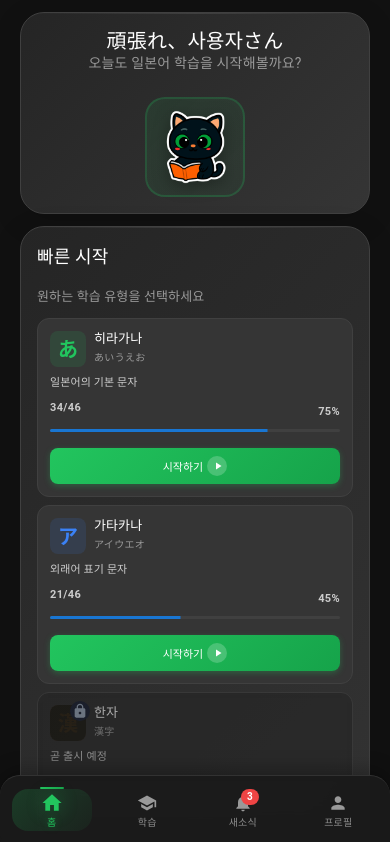
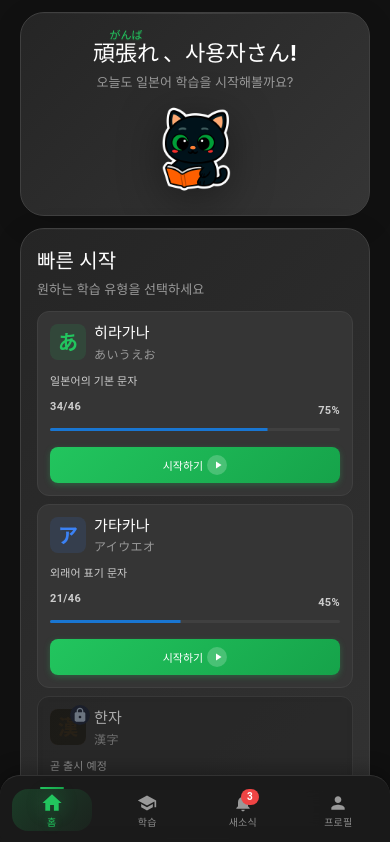
Before and after one commit to uhanuu/KokoroBridge, a Next.js app: page / in a window 390 px wide. Shown: the top 842 px of the page. Built offline with nearby package versions, Linux system fonts and the light colour scheme.

Commit message:
style: 환영 카드 영역 수정

```diff
--- a/src/app/page.module.css
+++ b/src/app/page.module.css
@@ -21,7 +21,7 @@
 }
 
 .card::before {
-  content: '';
+  content: "";
   position: absolute;
   top: 0;
   left: 0;
@@ -54,10 +54,56 @@
 }
 
 .greetingSubText {
-  color: var(--text-tertiary) !important;
-  font-size: 14px !important;
-  margin-bottom: 8px !important;
-  font-weight: 400 !important;
+  color: var(--text-tertiary);
+  font-size: 14px;
+  font-weight: 400;
+  margin: 0;
+  line-height: 1.3;
+  text-align: center;
+}
+
+/* 환영 텍스트 컨테이너 */
+.welcomeText {
+  display: flex;
+  flex-direction: column;
+  gap: 4px;
+  align-items: center;
+  text-align: center;
+}
+
+/* 후리가나 스타일링 */
+.greetingWithFurigana {
+  display: flex;
+  align-items: baseline;
+  justify-content: center;
+  gap: 4px;
+  margin: 0;
+  line-height: 1.8;
+  text-align: center;
+}
+
+.rubyText {
+  font-size: 28px;
+  font-weight: 700;
+  color: var(--text-primary);
+  line-height: 1.4;
+}
+
+.furigana {
+  font-size: 14px;
+  font-weight: 500;
+  color: var(--primary-500);
+  letter-spacing: 1px;
+  text-shadow: 0 1px 2px rgba(34, 197, 94, 0.3);
+  line-height: 1;
+  text-align: center;
+}
+
+.greetingRest {
+  font-size: 28px;
+  font-weight: 700;
+  color: var(--text-primary);
+  line-height: 1.4;
 }
 
 .greetingText {
@@ -70,20 +116,112 @@
 
 .characterContainer {
   position: relative;
-  width: 120px;
-  height: 120px;
+  width: 140px;
+  height: 140px;
   display: flex;
   align-items: center;
   justify-content: center;
-  background: linear-gradient(135deg, rgba(34, 197, 94, 0.1), rgba(34, 197, 94, 0.05));
-  border-radius: 20px;
-  border: 2px solid rgba(34, 197, 94, 0.2);
+  overflow: visible;
+  margin: -10px -10px -10px 0;
 }
 
 .characterImage {
-  border-radius: 16px;
+  border-radius: 20px;
   object-fit: cover;
-  filter: drop-shadow(0 4px 8px rgba(0, 0, 0, 0.3));
+  filter: drop-shadow(0 8px 20px rgba(0, 0, 0, 0.4));
+  transition: all 0.3s ease;
+  transform: scale(1.05);
+}
+
+.characterImage:hover {
+  transform: scale(1.08);
+  filter: drop-shadow(0 12px 24px rgba(0, 0, 0, 0.5));
+}
+
+/* 모바일 반응형 - 환영 카드 */
+@media (max-width: 768px) {
+  .welcomeContent {
+    gap: var(--space-md) !important;
+  }
+
+  .greetingWithFurigana {
+    line-height: 1.6;
+  }
+
+  .rubyText {
+    font-size: 24px;
+    line-height: 1.6;
+  }
+
+  .furigana {
+    font-size: 12px;
+    letter-spacing: 0.5px;
+  }
+
+  .greetingRest {
+    font-size: 24px;
+    line-height: 1.6;
+  }
+
+  .characterContainer {
+    width: 120px;
+    height: 120px;
+    margin: -5px -5px -5px 0;
+  }
+
+  .characterImage {
+    transform: scale(1.1);
+  }
+
+  .characterImage:hover {
+    transform: scale(1.13);
+  }
+}
+
+@media (max-width: 480px) {
+  .welcomeContent {
+    padding: var(--space-lg) !important;
+    gap: var(--space-sm) !important;
+  }
+
+  .greetingWithFurigana {
+    line-height: 1.5;
+  }
+
+  .rubyText {
+    font-size: 22px;
+    line-height: 1.5;
+  }
+
+  .furigana {
+    font-size: 11px;
+    letter-spacing: 0px;
+  }
+
+  .greetingRest {
+    font-size: 22px;
+    line-height: 1.5;
+  }
+
+  .greetingSubText {
+    font-size: 13px !important;
+    margin-bottom: 0 !important;
+  }
+
+  .characterContainer {
+    width: 100px;
+    height: 100px;
+    margin: 0;
+  }
+
+  .characterImage {
+    transform: scale(1.15);
+    border-radius: 16px;
+  }
+
+  .characterImage:hover {
+    transform: scale(1.18);
+  }
 }
 
 /* 오늘의 목표 카드 */
@@ -391,12 +529,10 @@
   transform: scale(1.1);
 }
 
-
 .cardTitle {
   color: var(--text-primary) !important;
   font-weight: 600 !important;
   font-size: 18px !important;
-  margin-bottom: var(--space-lg) !important;
 }
 
 /* 학습 통계 카드 */
@@ -427,7 +563,7 @@
 }
 
 .statItem::before {
-  content: '';
+  content: "";
   position: absolute;
   top: 0;
   left: 0;
@@ -553,8 +689,6 @@
   border-radius: 2px !important;
 }
 
-
-
 /* 반응형 디자인 */
 @media (min-width: 768px) {
   .container {
@@ -636,11 +770,11 @@
   }
 
   .learningItemTitle {
-    font-size: 13px !important;
+    font-size: 15px !important;
   }
 
   .learningItemSubtitle {
-    font-size: 10px !important;
+    font-size: 12px !important;
   }
 
   .learningItemDescription {
@@ -671,6 +805,10 @@
 
   .cardSubtitle {
     font-size: 13px !important;
+  }
+
+  .cardTitle {
+    font-size: 20px !important;
   }
 
   .statsGrid {
@@ -717,11 +855,21 @@
   animation: slideUp 0.6s ease-out;
 }
 
-.card:nth-child(1) { animation-delay: 0.1s; }
-.card:nth-child(2) { animation-delay: 0.2s; }
-.card:nth-child(3) { animation-delay: 0.3s; }
-.card:nth-child(4) { animation-delay: 0.4s; }
-.card:nth-child(5) { animation-delay: 0.5s; }
+.card:nth-child(1) {
+  animation-delay: 0.1s;
+}
+.card:nth-child(2) {
+  animation-delay: 0.2s;
+}
+.card:nth-child(3) {
+  animation-delay: 0.3s;
+}
+.card:nth-child(4) {
+  animation-delay: 0.4s;
+}
+.card:nth-child(5) {
+  animation-delay: 0.5s;
+}
 
 /* 업적 카드 */
 .achievementsCard {
--- a/src/app/page.tsx
+++ b/src/app/page.tsx
@@ -159,18 +159,22 @@ export default function HomePage() {
       <Card className={`${styles.card} ${styles.welcomeCard}`}>
         <CardContent className={styles.welcomeContent}>
           <div className={styles.welcomeText}>
-            <Typography variant="h6" className={styles.greetingText}>
-              頑張れ、{mockData.userName}さん
-            </Typography>
-            <Typography variant="body2" className={styles.greetingSubText}>
+            <div className={styles.greetingWithFurigana}>
+              <ruby className={styles.rubyText}>
+                頑張れ
+                <rt className={styles.furigana}>がんば</rt>
+              </ruby>
+              <span className={styles.greetingRest}>、{mockData.userName}さん!</span>
+            </div>
+            <div className={styles.greetingSubText}>
               오늘도 일본어 학습을 시작해볼까요?
-            </Typography>
+            </div>
           </div>
           <div className={styles.characterContainer}>
             <Image
               src="/home-character.png"
-              width={120}
-              height={120}
+              width={140}
+              height={140}
               alt="캐릭터"
               className={styles.characterImage}
             />
```
